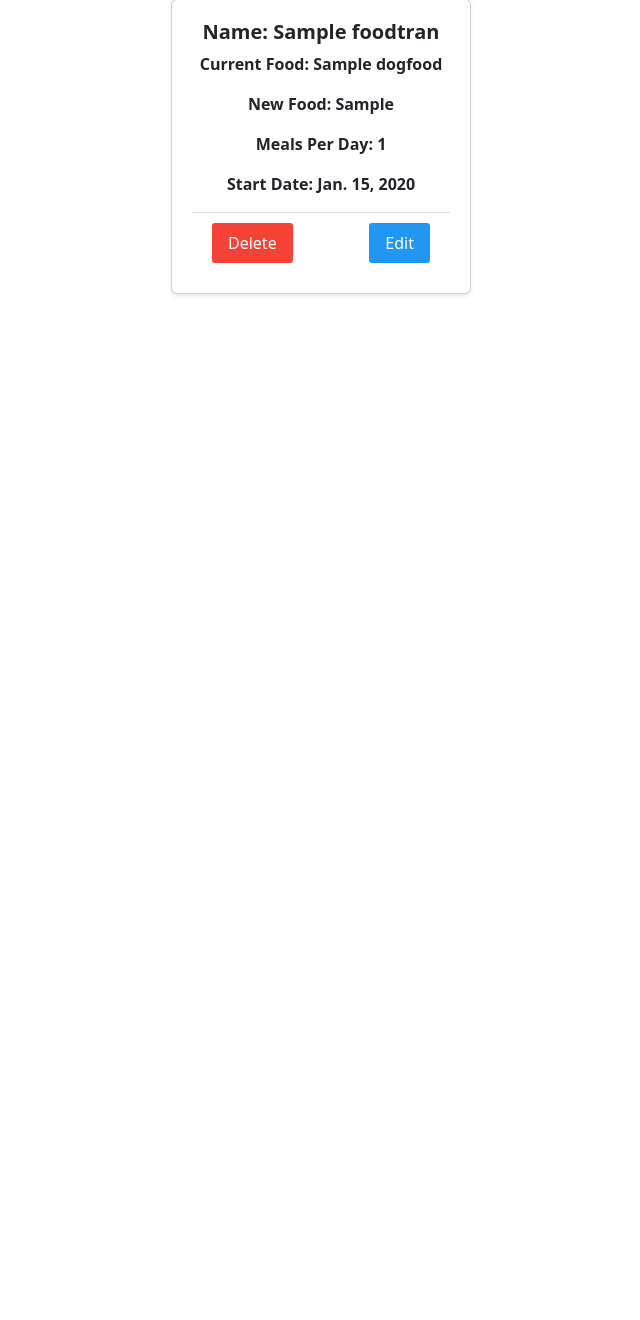
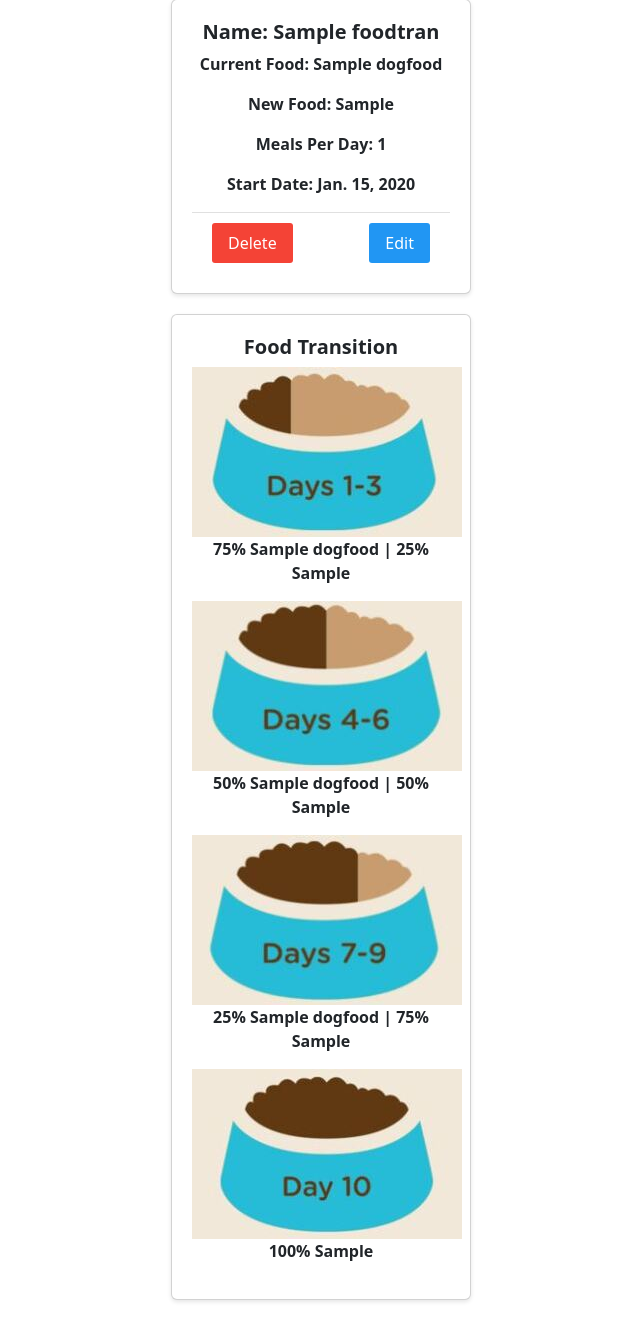
Before and after one commit to avang02/my_dog_pal, a Django app: page /foodtrans/1/ in a window 1280 px wide. Shown: the part 139-1459 px from the top of the page, without its empty margins (319-959 px from the left). Before the commit the page ends 435 px from the top, so only its background shows below. Run offline with Django 5.2, Linux system fonts and the light colour scheme; a user stored in the database is signed in; tables that the repository leaves empty hold one stand-in row (values such as "Sample post"); some libraries are stand-ins or nearby versions; some web fonts are replaced.

Commit message:
Commit before pulling, added images to foodtransition

```diff
--- a/main_app/templates/foodtrans/detail.html
+++ b/main_app/templates/foodtrans/detail.html
@@ -1,5 +1,6 @@
 {% extends 'base.html' %}
 {% block content %}
+{% load static %}
 
 <h1>Dog Food Transition Plan</h1>
 
@@ -16,6 +17,17 @@
         <a href="{% url 'foodtrans_update' foodtrans.id %}" class="btn-edit">Edit</a>
     </div>
 </div>
+<div class="card">
+    <div class="card-content" >
+        <h2 class="card-title">Food Transition</h2>
+        <div>
+            <p><strong><img src="{% static 'images/days1-3.jpg' %}"> 75% {{ foodtrans.current_food }} | 25% {{ foodtrans.new_food }}</strong></p>
+            <p><strong><img src="{% static 'images/days4-6.jpg' %}"> 50% {{ foodtrans.current_food }} | 50% {{ foodtrans.new_food }}</strong></p>
+            <p><strong><img src="{% static 'images/days7-9.jpg' %}"> 25% {{ foodtrans.current_food }} | 75% {{ foodtrans.new_food }}</strong></p>
+            <p><strong><img src="{% static 'images/day10.jpg' %}"> 100% {{ foodtrans.new_food }}</strong></p>
+        </div>
+    </div>
+</div>
 
 
 {% endblock %}
```
Also changed, not shown: main_app/static/images/day10.jpg (added), main_app/static/images/days1-3.jpg (added), main_app/static/images/days4-6.jpg (added), main_app/static/images/days7-9.jpg (added), main_app/templates/templatetags/dog_transition.py (added), main_app/views.py (line endings or trailing spaces).
